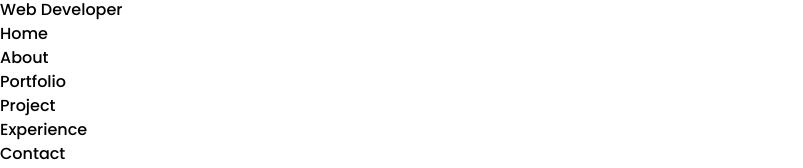
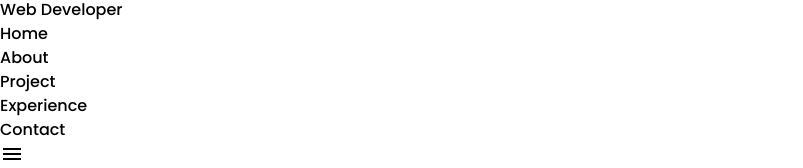
Before and after one commit to rahulkumargupta99/Rahul-Portfolio, a React (Vite) app: page / in a window 1280 px wide. Shown: the part 766-934 px from the top of the page, without its empty margins (0-803 px from the left). Built offline with nearby package versions, Linux system fonts and the light colour scheme.

Commit message:
second commit

```diff
--- a/src/App.jsx
+++ b/src/App.jsx
@@ -2,12 +2,12 @@ import React from 'react'
 import Navbar from './Navbar'
 import Home from './Home';
 import About from './About';
-import PortFolio from './Portfolio';
+// import PortFolio from './Portfolio';
 import Experience from './Experience';
 import Contact from './Contact';
 import Footer from './Footer';
-import Project from "./Project";
 import { Toaster } from 'react-hot-toast';
+import Project from './Project';
 function App  ()  {
   return (
     <>
@@ -15,11 +15,11 @@ function App  ()  {
     <Navbar/>
     <Home/>
     <About/>
-    <PortFolio/>
     <Project/>
     <Experience/>
     <Contact/>
     <Footer/>
+
     </div>
     <Toaster/>
     </>
--- a/src/Navbar.jsx
+++ b/src/Navbar.jsx
@@ -7,8 +7,7 @@ function Navbar() {
   const navItems = [
     { id: 1, text: "Home" },
     { id: 2, text: "About" },
-    { id: 3, text: "Portfolio" },
-    { id: 4, text: "Project" },
+    { id: 3, text: "Project" },
     { id: 5, text: "Experience" },
     { id: 6, text: "Contact" },
   ];
--- a/src/Portfolio.jsx
+++ /dev/null
@@ -1,77 +0,0 @@
-import React from "react";
-import java from "../public/java.png";
-import mongoDB from "../public/mongodb.jpg";
-//import express from "../public/express.png";
-import reactjs from "../public/reactjs.png";
-import nodejs from "../public/node.png";
-
-function PortFolio() {
-  const cardItem = [
-    {
-      id: 1,
-      logo: mongoDB,
-      name: "MongoDB",
-    },
-    // {
-    //   id: 2,
-    //   logo: express,
-    //   name: "Express",
-    // },
-    {
-      id: 3,
-      logo: reactjs,
-      name: "ReactJS",
-    },
-    {
-      id: 4,
-      logo: nodejs,
-      name: "NodeJS",
-    },
-    {
-      id: 6,
-      logo: java,
-      name: "Java",
-    },
-  ];
-
-  return (
-    <div
-      name="Portfolio"
-      className="max-w-screen-2xl container mx-auto px-4 md:px-20 mt-10"
-    >
-      <div>
-        <h1 className="text-3xl font-bold mb-5">Portfolio</h1>
-        <span className="underline font-semibold">Featured Projects</span>
-        <div className="grid grid-cols-1 md:grid-cols-4 gap-6 my-5">
-          {cardItem.map(({ id, logo, name }) => (
-            <div
-              className="md:w-[300px] md:h-[400px] border-2 rounded-lg shadow-lg p-1 cursor-pointer hover:scale-110 duration-300 flex flex-col justify-between"
-              key={id}
-            >
-              <div className="flex flex-col items-center">
-                <img
-                  src={logo}
-                  className="w-[120px] h-[120px] p-1 rounded-full border-2"
-                  alt={name}
-                />
-                <div className="px-2 font-bold text-xl mt-2">{name}</div>
-                <p className="px-2 text-gray-700 text-center">
-                  Lorem ipsum, dolor sit amet consectetur adipisicing elit.
-                </p>
-              </div>
-              <div className="flex justify-around px-6 py-4 gap-4">
-                <button className="bg-blue-500 hover:bg-blue-700 text-white font-bold px-4 py-2 rounded">
-                  Video
-                </button>
-                <button className="bg-green-500 hover:bg-green-700 text-white font-bold px-4 py-2 rounded">
-                  Source Code
-                </button>
-              </div>
-            </div>
-          ))}
-        </div>
-      </div>
-    </div>
-  );
-}
-export default PortFolio;
--- a/src/Project.jsx
+++ b/src/Project.jsx
@@ -1,19 +1,77 @@
-import React from 'react';
+import React from "react";
+import java from "../public/java.png";
+import mongoDB from "../public/mongodb.jpg";
+import express from "../public/express.png";
+import reactjs from "../public/reactjs.png";
+import nodejs from "../public/node.png";
 
-function Project() {
+function Porject() {
+  const cardItem = [
+    {
+      id: 1,
+      logo: mongoDB,
+      name: "MongoDB",
+    },
+    {
+      id: 2,
+      logo: express,
+      name: "Express",
+    },
+    {
+      id: 3,
+      logo: reactjs,
+      name: "ReactJS",
+    },
+    {
+      id: 4,
+      logo: nodejs,
+      name: "NodeJS",
+    },
+    {
+      id: 6,
+      logo: java,
+      name: "Java",
+    },
+  ];
+
   return (
     <div
-      name="Portfolio"
+      name="Project"
       className="max-w-screen-2xl container mx-auto px-4 md:px-20 mt-10"
     >
       <div>
         <h1 className="text-3xl font-bold mb-5">Project</h1>
-      </div>
-      <div>
-        {/* Add your portfolio content here */}
+        <span className="underline font-semibold">Featured Projects</span>
+        <div className="grid grid-cols-1 md:grid-cols-4 gap-6 my-5">
+          {cardItem.map(({ id, logo, name }) => (
+            <div
+              className="md:w-[300px] md:h-[400px] border-2 rounded-lg shadow-lg p-1 cursor-pointer hover:scale-110 duration-300 flex flex-col justify-between"
+              key={id}
+            >
+              <div className="flex flex-col items-center">
+                <img
+                  src={logo}
+                  className="w-[120px] h-[120px] p-1 rounded-full border-2"
+                  alt={name}
+                />
+                <div className="px-2 font-bold text-xl mt-2">{name}</div>
+                <p className="px-2 text-gray-700 text-center">
+                  Lorem ipsum, dolor sit amet consectetur adipisicing elit.
+                </p>
+              </div>
+              <div className="flex justify-around px-6 py-4 gap-4">
+                <button className="bg-blue-500 hover:bg-blue-700 text-white font-bold px-4 py-2 rounded">
+                  Video
+                </button>
+                <button className="bg-green-500 hover:bg-green-700 text-white font-bold px-4 py-2 rounded">
+                  Source Code
+                </button>
+              </div>
+            </div>
+          ))}
+        </div>
       </div>
     </div>
   );
 }
-
-export default Project;
+export default Porject;
```
Also changed, not shown: src/Contact.jsx (line endings or trailing spaces).
